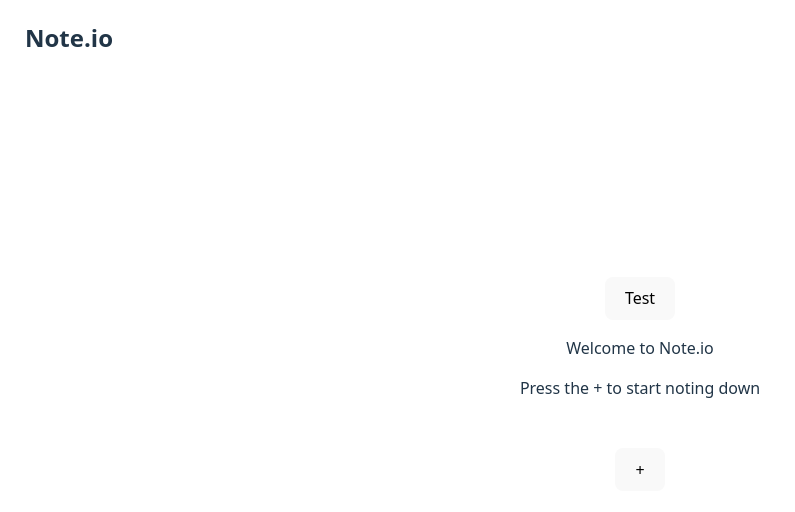
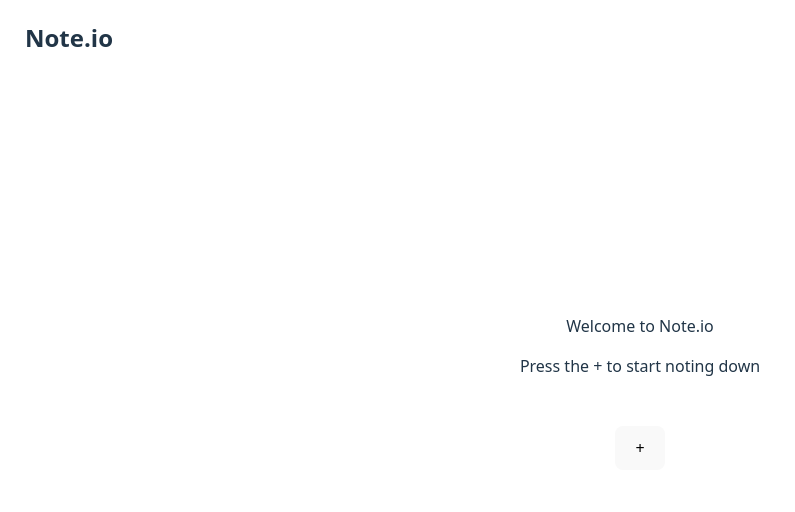
Before and after one commit to ItsKiyoto/React-Notes, a React (Vite) app in the folder react-notes/: page / in a window 1280 px wide. Shown: the top 512 px of the page, without its empty margins (0-795 px from the left). Built offline with nearby package versions, Linux system fonts and the light colour scheme.

Commit message:
Remove test buttons

```diff
--- a/react-notes/src/App.jsx
+++ b/react-notes/src/App.jsx
@@ -64,20 +64,10 @@
     });
   };
 
-  function test(){
-    alert((notes == '') ? "true" : "false");
-    alert(notes);
-    alert(`Id ${currentId} Title: ${currentTitle} Notes: ${currentText}`);
-    ///alert(notes.map(note => note.id === currentId ?  `Title: ${note.title} Text: ${note.text}` : undefined));
-  };
-
   return (
     <>
       <div className='topbar'>
         <h2>Note.io</h2>
-        <button className='test'onClick={() => test()}>
-          Test
-        </button>
       </div>
       <div className='welcome'>
         {notes == '' ? (
@@ -134,9 +124,6 @@
           )}
           <>
           <div className='functions'>
-            <button className='test'onClick={() => test()}>
-              Test
-            </button>
           </div>
             <button className='addNote' onClick={() => createNote()}>
                 +
```
